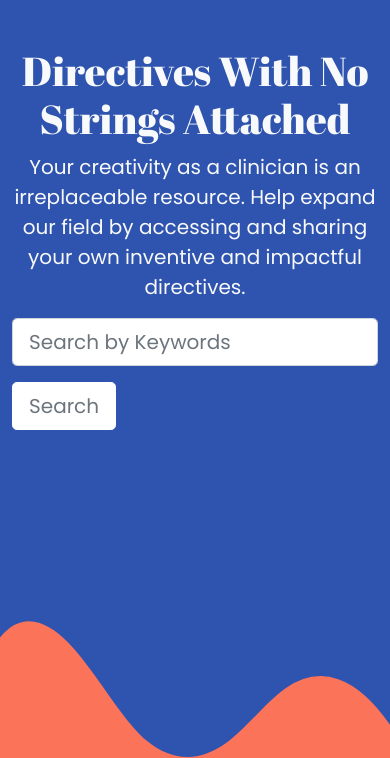
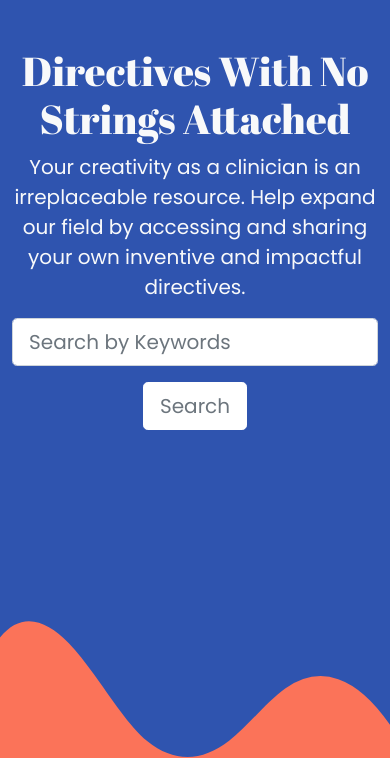
Before and after one commit to brennan-wright/ArtTherapyGuide, a Django app: page / in a window 390 px wide. Shown: the part 89-847 px from the top of the page. Run offline with Django 3.2, Linux system fonts and the light colour scheme; parts of the project's set-up code (start-up, migrations or seed data) failed here and were passed over; some libraries are stand-ins or nearby versions.

Commit message:
hompage responsive search button

```diff
--- a/frontend/templates/arttherapy/homepage.html
+++ b/frontend/templates/arttherapy/homepage.html
@@ -21,10 +21,17 @@
                             <input type="search" name="search" class="form-control  form-control-lg"
                                 placeholder="Search by Keywords" aria-label="Search" aria-describedby="button-addon2">
                         </div>
-                        <div class="col-md-1 pt-3 pt-md-0">
-                            <button class="btn btn-primary btn-lg text-muted form-control-lg"
-                                style="background-color: #FFFFFF; border-color:#FFFFFF;" type="submit"
-                                id="button-addon2">Search</button>
+                        <div class="col-md-1 pt-3 pt-md-0 ">
+                            <div class="d-flex justify-content-center d-md-none">
+                                <button class="btn btn-primary btn-lg text-muted form-control-lg"
+                                    style="background-color: #FFFFFF; border-color:#FFFFFF;" type="submit"
+                                    id="button-addon2">Search</button>
+                            </div>
+                            <div class="d-none d-md-block">
+                                <button class="btn btn-primary btn-lg text-muted form-control-lg"
+                                    style="background-color: #FFFFFF; border-color:#FFFFFF;" type="submit"
+                                    id="button-addon2">Search</button>
+                            </div>
                         </div>
                     </div>
                 </form>
```
